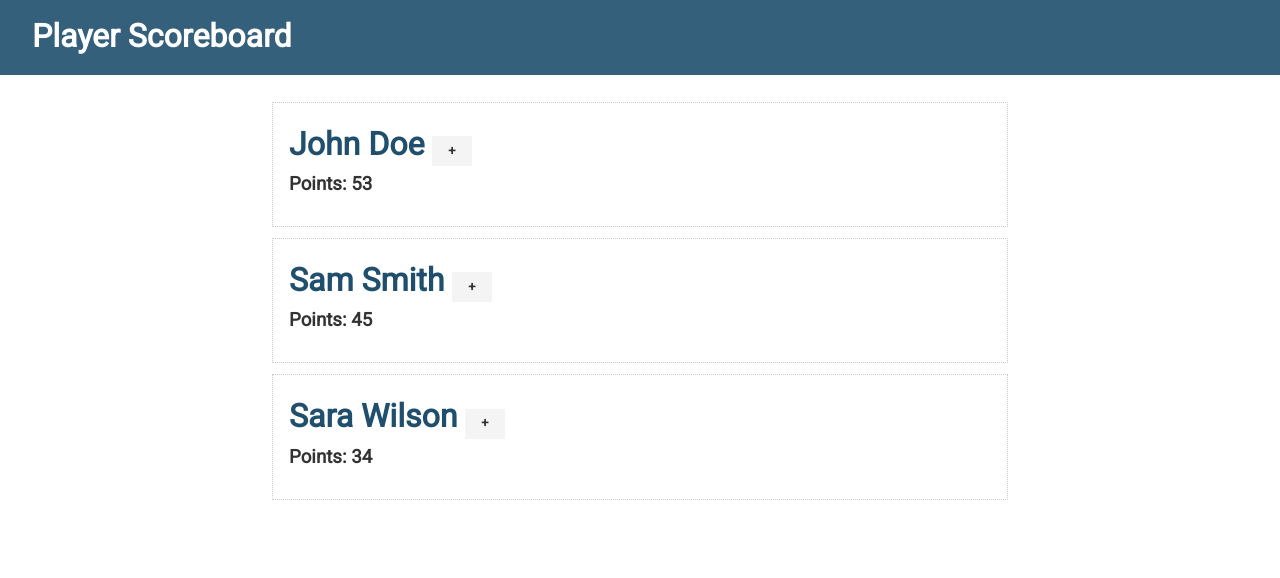
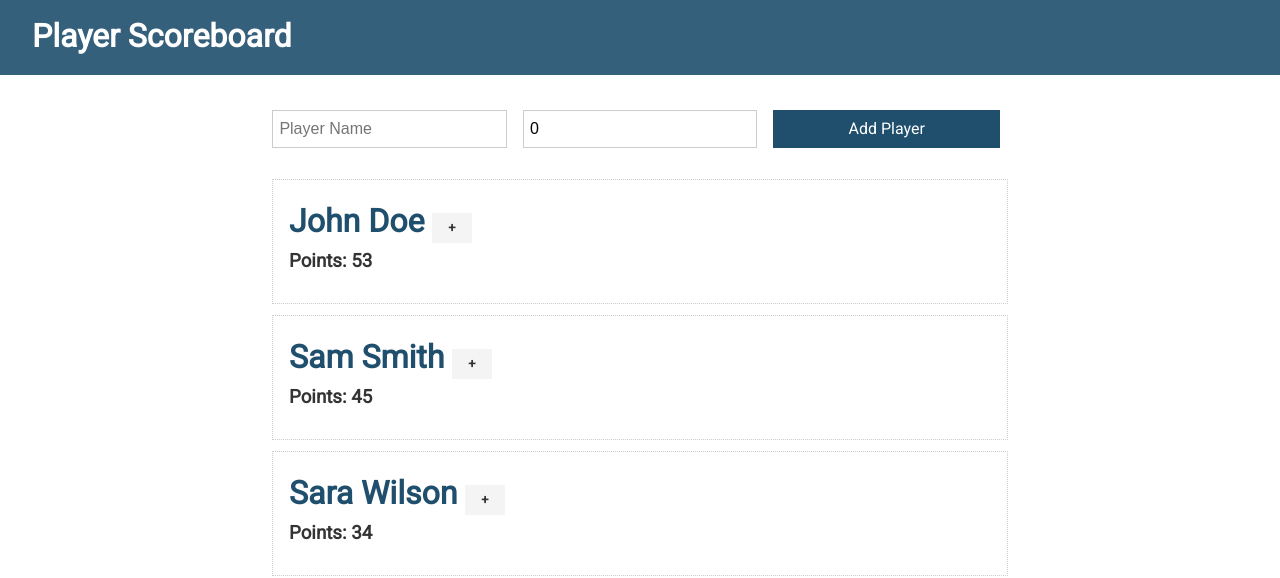
Before and after one commit to markpackham/svelte-scoreboard-learn, a Svelte app: page / in a window 1280 px wide. Shown: the top 578 px of the page. Built offline with nearby package versions, Linux system fonts and the light colour scheme.

Commit message:
add player
https://youtu.be/uK2RnIzrQ0M?t=1586

```diff
--- /dev/null
+++ b/src/AddPlayer.svelte
@@ -0,0 +1,26 @@
+<script>
+
+    import {createEventDispatcher} from 'svelte';
+
+    const dispatch = createEventDispatcher();
+
+    let player = {
+        name:"",
+        points:0,
+    }
+
+    const onSubmit = (e) =>{
+        e.preventDefault();
+        dispatch("addplayer", player);
+        player = {
+            name:"",
+            points:0,
+        }
+    }
+</script>
+
+<form on:submit={onSubmit} class="grid-3">
+    <input type="text" placeholder="Player Name" bind:value={player.name}>
+    <input type="number" placeholder="Player Points" bind:value={player.points}>
+    <input class="btn btn-primary" type="submit" value="Add Player">
+</form>
--- a/src/App.svelte
+++ b/src/App.svelte
@@ -1,6 +1,7 @@
 <script>
 	import Navbar from './Navbar.svelte'
 	import Player from './Player.svelte'
+	import AddPlayer from './AddPlayer.svelte'
 
 
 	let players = [
@@ -18,11 +19,16 @@
     }
   ];
 
+	const addPlayer = (e) =>{
+		const newPlayer = e.detail;
+		players = [...players, newPlayer];
+	}
 </script>
 
 
 <Navbar />
 <div class="container">
+	<AddPlayer on:addplayer={addPlayer} />
 	{#if players.length === 0}
 	<p>No players</p>
 	{:else}
```
